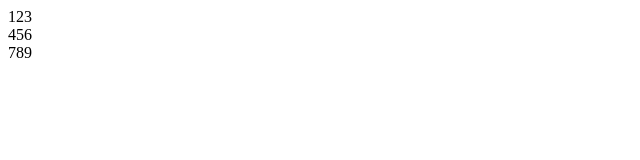
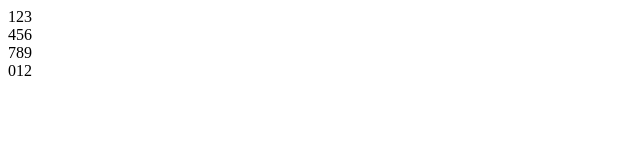
Before and after one commit to ycc-c/git-demo, a plain HTML site: page index.html in a window 1280 px wide. Shown: the full height of the page, 0-640 px from the left. Drawn offline with Linux system fonts and the light colour scheme.

Commit message:
第四次

```diff
--- a/index.html
+++ b/index.html
@@ -12,6 +12,7 @@
     <div>123</div>
     <div>456</div>
     <div>789</div>
+    <div>012</div>
 </body>
 
 </html>
```
